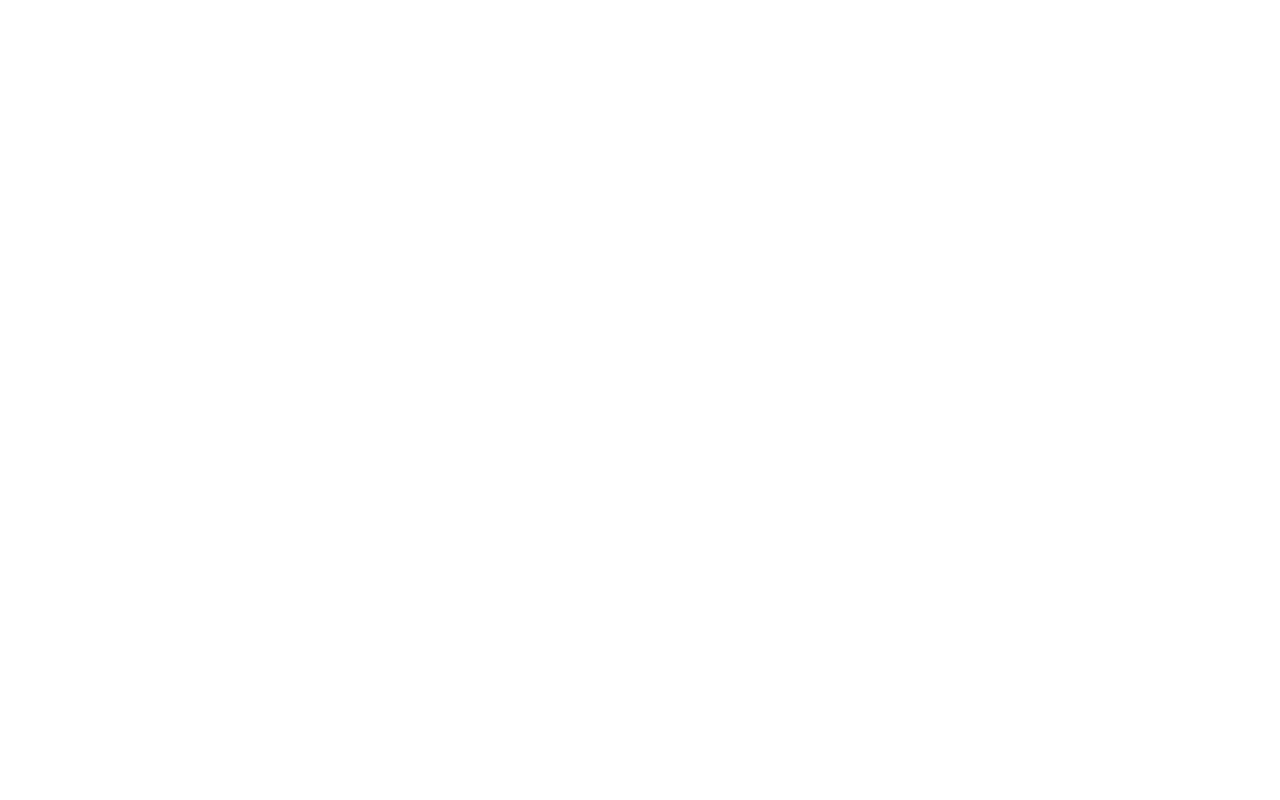
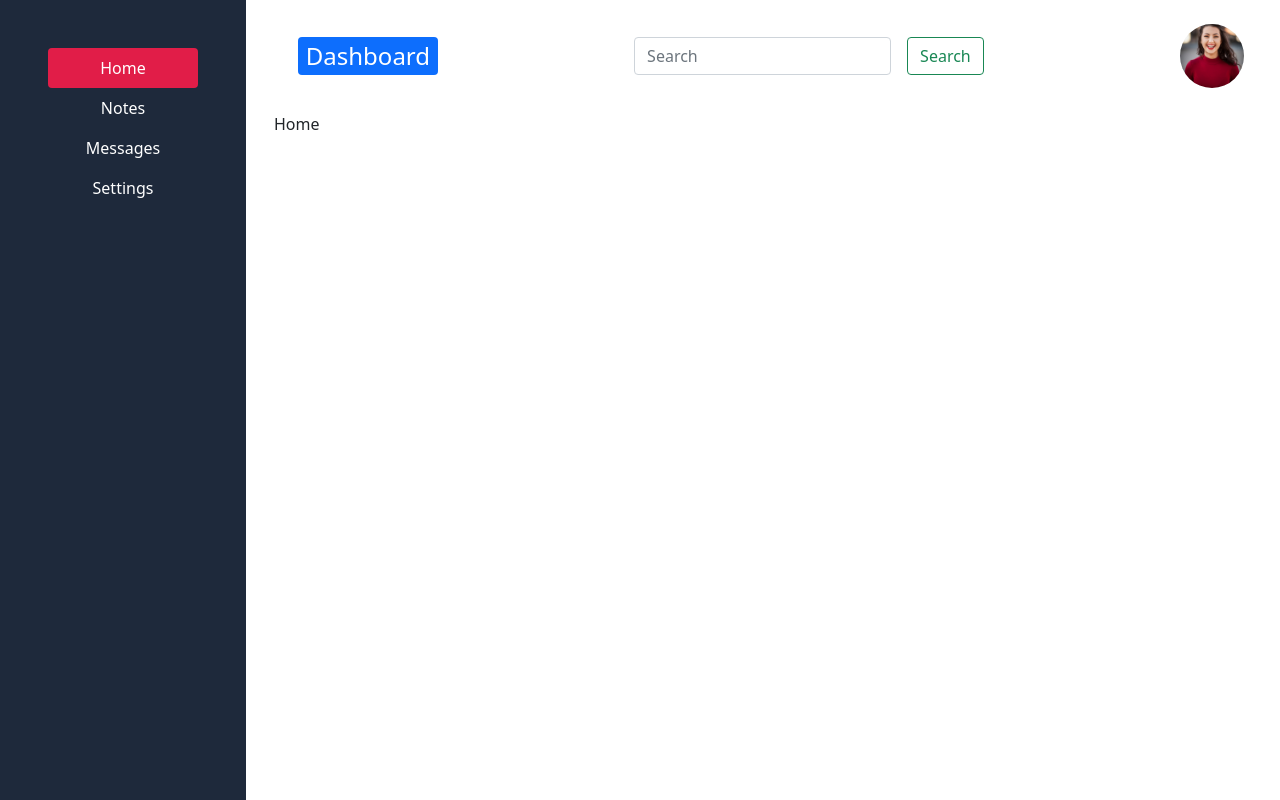
Before and after one commit to dezoliveira/myadmin, a plain HTML site: page src/pages/main.html in a window 1280 px wide. Drawn offline with nearby package versions, Linux system fonts and the light colour scheme.

Commit message:
#6-Criação-da-sidebar

```diff
--- a/src/css/main.css
+++ b/src/css/main.css
@@ -8,3 +8,38 @@
     background-color: #e11d48;
     border: #e11d48;
 }
+
+.nav .nav-link.active {
+    background-color: #e11d48;
+    border: #e11d48;
+}
+
+.nav .nav-link:hover {
+    color: #e11d48;
+}
+
+.nav .nav-link.active:hover {
+    color: #fff;
+}
+
+.sidebar {
+    height: 100vh;
+    background-color: #1e293b;
+}
+
+button.nav-link {
+    width: 150px;
+    color: #fff;
+}
+
+.user-logo {
+    width: 64px;
+    height: 64px;
+}
+
+.user-logo img {
+    width: 100%;
+    height: 100%;
+    border-radius: 50%;
+    object-fit: cover;
+}
--- a/src/pages/main.html
+++ b/src/pages/main.html
@@ -4,8 +4,43 @@
     <meta charset="UTF-8">
     <meta name="viewport" content="width=device-width, initial-scale=1.0">
     <title>Document</title>
+    <link href="https://cdn.jsdelivr.net/npm/bootstrap@5.0.2/dist/css/bootstrap.min.css" rel="stylesheet" integrity="sha384-EVSTQN3/azprG1Anm3QDgpJLIm9Nao0Yz1ztcQTwFspd3yD65VohhpuuCOmLASjC" crossorigin="anonymous">
+    <link rel="stylesheet" href="https://cdnjs.cloudflare.com/ajax/libs/font-awesome/6.4.2/css/all.min.css" integrity="sha512-z3gLpd7yknf1YoNbCzqRKc4qyor8gaKU1qmn+CShxbuBusANI9QpRohGBreCFkKxLhei6S9CQXFEbbKuqLg0DA==" crossorigin="anonymous" referrerpolicy="no-referrer" />
+    <link rel="stylesheet" href="/src/css/main.css">
 </head>
 <body>
-
+    <div class="d-flex align-items-start">
+        <div class="nav flex-column nav-pills me-3 p-5 sidebar" id="v-pills-tab" role="tablist" aria-orientation="vertical">
+          <button class="pill nav-link active" id="home-tab" data-bs-toggle="pill" data-bs-target="#home-content" type="button" role="tab" aria-controls="v-pills-home" aria-selected="true">Home</button>
+          <button class="nav-link" id="v-pills-profile-tab" data-bs-toggle="pill" data-bs-target="#v-pills-profile" type="button" role="tab" aria-controls="v-pills-profile" aria-selected="false">Notes</button>
+          <button class="nav-link" id="v-pills-messages-tab" data-bs-toggle="pill" data-bs-target="#v-pills-messages" type="button" role="tab" aria-controls="v-pills-messages" aria-selected="false">Messages</button>
+          <button class="nav-link" id="v-pills-settings-tab" data-bs-toggle="pill" data-bs-target="#v-pills-settings" type="button" role="tab" aria-controls="v-pills-settings" aria-selected="false">Settings</button>
+        </div>
+        <div class="d-flex flex-column container-fluid">
+            <div class="nav d-flex align-items-center justify-content-between p-4">
+                <span class="badge bg-primary">
+                    <h4 class="m-0">Dashboard</h4>
+                </span>
+                <div class="d-flex gap-3 justify-content-between">
+                    <input class="form-control" type="search" placeholder="Search" aria-label="Search">
+                    <button class="btn btn-outline-success" type="submit">Search</button>
+                </div>
+                <div class="user-logo">
+                    <img class="user-img" src="/src/images/profile-lg.jpg"/>
+                </div>
+            </div>
+            <div class="tab-content" id="v-pills-tabContent">
+                <!-- Dashboard -->
+                <div class="tab-pane fade show active" id="home-content" role="tabpanel" aria-labelledby="v-pills-home-tab">
+                    Home
+                </div>
+                <div class="tab-pane fade" id="v-pills-profile" role="tabpanel" aria-labelledby="v-pills-profile-tab">...</div>
+              <div class="tab-pane fade" id="v-pills-messages" role="tabpanel" aria-labelledby="v-pills-messages-tab">...</div>
+              <div class="tab-pane fade" id="v-pills-settings" role="tabpanel" aria-labelledby="v-pills-settings-tab">...</div>
+            </div>
+        </div>
+    </div>
+    <script src="https://cdn.jsdelivr.net/npm/bootstrap@5.0.2/dist/js/bootstrap.bundle.min.js" integrity="sha384-MrcW6ZMFYlzcLA8Nl+NtUVF0sA7MsXsP1UyJoMp4YLEuNSfAP+JcXn/tWtIaxVXM" crossorigin="anonymous"></script>
+</body>
 </body>
 </html>
```
Also changed, not shown: index.html (+6 -6 lines), src/images/profile-lg.jpg (added), src/images/profile.jpg (added), src/images/profile2.jpg (added).
